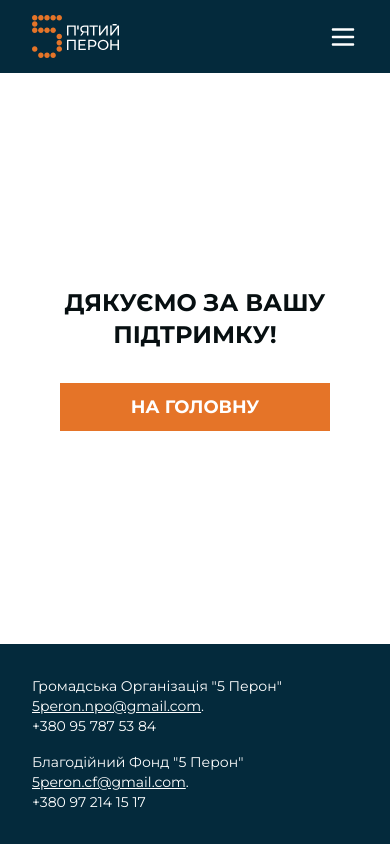
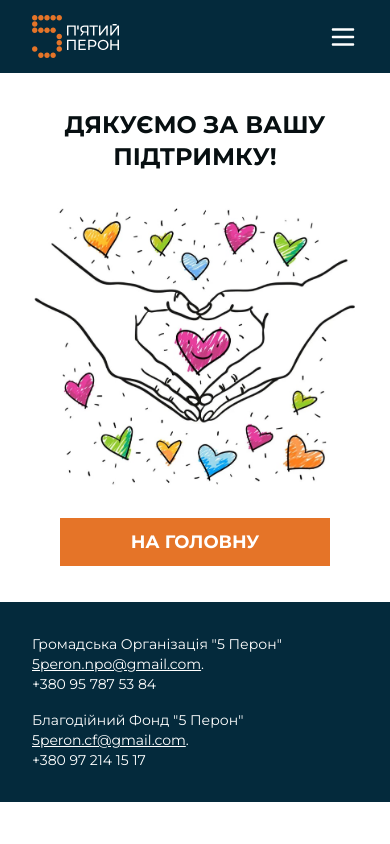
Before and after one commit to TomaTomoe/platform5, a React (Create React App) app: page /thank_you in a window 390 px wide. Built offline with nearby package versions, Linux system fonts and the light colour scheme.

Commit message:
add img on thank_you page, fix description for donations, add alts

```diff
--- a/src/components/pages/Donation.js
+++ b/src/components/pages/Donation.js
@@ -24,7 +24,7 @@ export default function Donation() {
                             md:text-xl md:pb-3 md:leading-7 md:h-[100px]
                             lg:text-2xl lg:pb-4
                             xl:text-[32px] xl:leading-10 xl:pb-8">Громадська Організація "5 Перон"</h3>
-                        <img src={imageNPO} alt="" className="object-contain h-[300px]"/>
+                        <img src={imageNPO} alt="Громадська Організація '5 Перон'" className="object-contain h-[300px]"/>
                         <p className="text-black text-lg pt-4 pb-6 leading-5
                             md:leading-7 md:h-[152px]
                             lg:text-xl lg:pb-8 lg:h-[140px]
@@ -35,8 +35,8 @@ export default function Donation() {
                         <h3 className="text-black font-semibold text-xl pb-3 leading-6
                             md:text-xl md:pb-3 md:leading-7 md:h-[100px]
                             lg:text-2xl lg:pb-4
-                            xl:text-[32px] xl:leading-10 xl:pb-8">Благодійна Організація "Благодійний Фонд "5 Перон"</h3>
-                            <img src={imageCF} alt="" className="object-contain h-[300px]"/>
+                            xl:text-[32px] xl:leading-10 xl:pb-8">Благодійна Організація "Благодійний Фонд "5 Перон""</h3>
+                            <img src={imageCF} alt="Благодійна Організація 'Благодійний Фонд 5 Перон'" className="object-contain h-[300px]"/>
                         <p className="text-black text-lg pt-4 pb-6 leading-5
                             md:leading-7 md:h-[152px]
                             lg:text-xl lg:pb-8 lg:h-[140px]
--- a/src/components/pages/ThankYou.js
+++ b/src/components/pages/ThankYou.js
@@ -1,9 +1,10 @@
 import React from "react";
 import { Link } from "react-router-dom";
+import thankYouImg from "../images/thank_you.jpg";
 
 export default function ThankYou() {
     return (
-        <main className="mt-[73px] md:mt-0 flex full-height items-center justify-items-center">
+        <main className="mt-[73px] md:mt-0 flex  items-center justify-items-center">
             <section id="thank_you" className="max-w-[1728px] mx-auto pt-9 pb-9 px-8
                 md:px-8 md:pt-12 md:pb-12
                 lg:px-16 lg:pt-16
@@ -17,6 +18,7 @@ export default function ThankYou() {
                     2xl:px-16
                     3xl:px-32">Дякуємо за Вашу підтримку!</h2>
                 <div>
+                    <img className="mb-8 xl:mb-16 mx-auto w-full max-w-[600px]" src={thankYouImg} alt="Дякуємо за підтримку" />
                     <Link to="/#home"
                         className="block text-white bg-orange uppercase font-bold py-2.5 px-[40px] h-12 text-lg max-w-[270px] m-auto sm:py-5 sm:px-[50px] sm:h-16 sm:text-xl text-center"
                         >На головну</Link>
--- a/src/index.css
+++ b/src/index.css
@@ -21,19 +21,3 @@ body {
 * {
   box-sizing: border-box !important;
 }
-
-.full-height {
-  height: calc(100vh - 273px);
-}
-
-@media screen and (max-width: 640px) {
-  .full-height {
-    height: calc(100vh - 273px);
-  }
-}
-
-@media (min-width: 641px) and (max-width: 768px) {
-  .full-height {
-    height: calc(100vh - 297px);
-  }
-}
--- a/src/server.js
+++ b/src/server.js
@@ -39,7 +39,7 @@ app.get('/getPaymentNPO', function (req, res) {
         "action"         : "paydonate",
         "amount"         : "1",
         "currency"       : "USD",
-        "description"    : "charitable donation",
+        "description"    : "charitable donation for social projects",
         "order_id"       : uniqId,
         "version"        : "3",
         "language"       : "en",
@@ -57,7 +57,7 @@ app.get('/getPaymentNPO', function (req, res) {
         "action"         : "paydonate",
         "amount"         : "1",
         "currency"       : "USD",
-        "description"    : "charitable donation",
+        "description"    : "charitable donation for provision of Armed Forces of Ukraine",
         "order_id"       : uniqId,
         "version"        : "3",
         "language"       : "en",
```
Also changed, not shown: src/components/images/thank_you.jpg (added).
